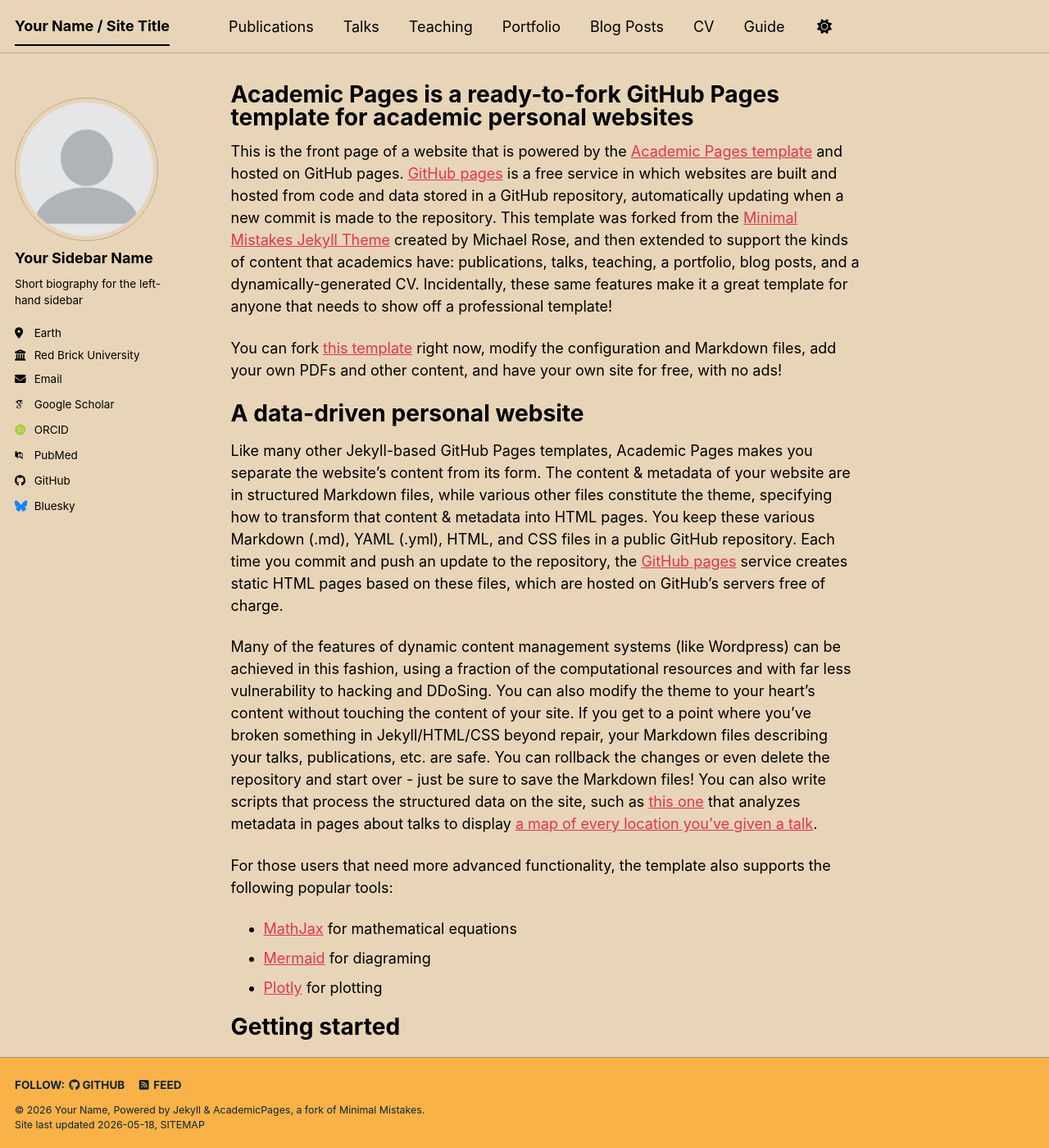
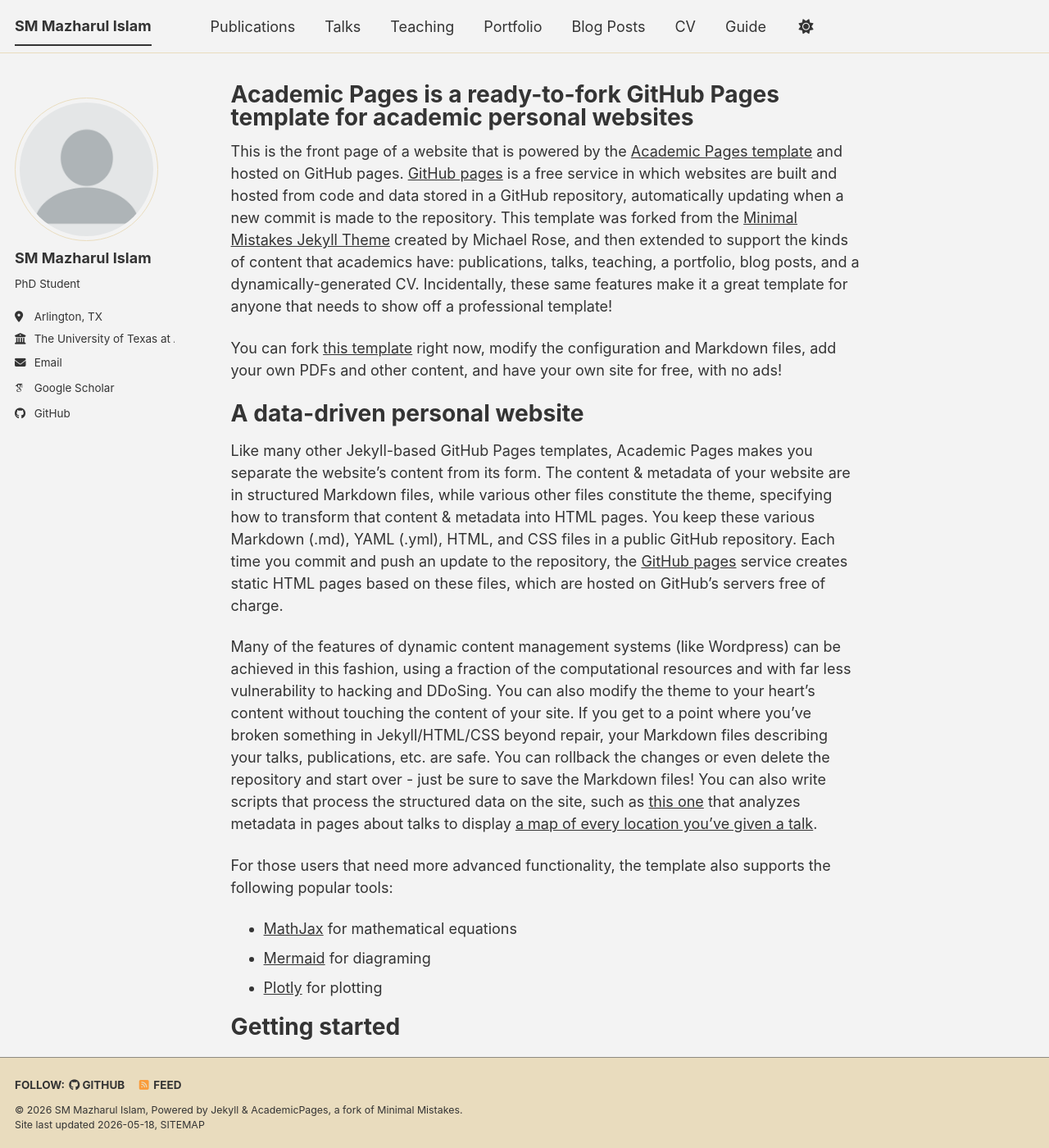
Before and after one commit to smmislam/smmislam.github.io, a Jekyll site: the page built from _pages/about.md, in a window 1280 px wide and 1400 px high. Shown: the whole window at 82% size. Built offline with Jekyll 4.4.1, drawn with Linux system fonts in a browser that asks for light colours; some web fonts are replaced; a script bundle is joined from its source files by our own code; library files that are not in the unit come from our copies.

Commit message:
Modify site configuration with personal details
Updated personal information and site settings.

```diff
--- a/_config.yml
+++ b/_config.yml
@@ -8,15 +8,15 @@
 
 # Basic Site Settings
 locale                   : "en-US"
-site_theme               : "sunrise" # The available themes options are "default", "air", "sunrise", "mint", "dirt" and "contrast"
-title                    : "Your Name / Site Title"
+site_theme               : "dirt" # The available themes options are "default", "air", "sunrise", "mint", "dirt" and "contrast"
+title                    : "SM Mazharul Islam"
 title_separator          : "-"
-name                     : &name "Your Name"
-description              : &description "Your Name's academic portfolio"   # Update this with a general description of your site, this is the default if not overridden by a page
-url                      : https://academicpages.github.io # The base hostname & protocol for your site e.g. "https://[your GitHub username].github.io",
+name                     : &name "SM Mazharul Islam"
+description              : &description "Mazharul's academic portfolio"   # Update this with a general description of your site, this is the default if not overridden by a page
+url                      : https://smmislam.github.io/ # The base hostname & protocol for your site e.g. "https://[your GitHub username].github.io",
                                                            # or if you already have some other page hosted on Github then use "https://[your GitHub username].github.io/[Your Repo Name]"
 baseurl                  : "" # the subpath of your site, e.g. "/blog"
-repository               : "academicpages/academicpages.github.io"
+repository               : "smmislam/smmislam.github.io"
 
 # Site Author - The following control what appear as part of the author content on the side bar.
 #               If a field is blank the icon and link will not appear, otherwise it will be shown.
@@ -24,24 +24,24 @@ repository               : "academicpages/academicpages.github.io"
 author:
   # Biographic information
   avatar           : "profile.png"
-  name             : "Your Sidebar Name"
+  name             : "SM Mazharul Islam"
   pronouns         : # example: "she/her"
-  bio              : "Short biography for the left-hand sidebar"
-  location         : "Earth"
-  employer         : "Red Brick University"
+  bio              : "PhD Student"
+  location         : "Arlington, TX"
+  employer         : "The University of Texas at Arlington"
   uri              : # URL
-  email            : "none@example.org"
+  email            : "mazharul2752@gmail.com"
 
   # Academic websites
   academia         : # URL
   arxiv            : # URL - Update with the correct link to your profile
-  googlescholar    : "https://scholar.google.com/citations?user=PS_CX0AAAAAJ"
+  googlescholar    : "https://scholar.google.com/citations?user=fp4fYMsAAAAJ&hl=en&inst=1297495080519272923"
   inspire-hep      : # URL
   impactstory      : # URL
-  orcid            : "https://orcid.org/yourorcidurl"
+  orcid            : # URL
   semantic         : # URL
   ssrn             : # URL
-  pubmed           : "https://www.ncbi.nlm.nih.gov/pubmed/?term=john+snow"
+  pubmed           : # URL
   researchgate     : # URL
   scopus           : # URL
   zotero           : # URL
@@ -51,13 +51,13 @@ author:
   bitbucket        : # Username - Update with your username on the site
   codepen          : # Username
   dribbble         : # Username
-  github           : "academicpages"
+  github           : "smmislam"
   kaggle           : # Username
   stackoverflow    : # User number or user number and name (i.e., use "1" or "1/jeff-atwood")
 
   # Social media
   artstation       : # Username
-  bluesky          : "bsky.app" # Replace this with you Bluesky username
+  bluesky          : # Username # Replace this with you Bluesky username
   facebook         : # Username
   flickr           : # Username
   foursquare       : # Username
```
